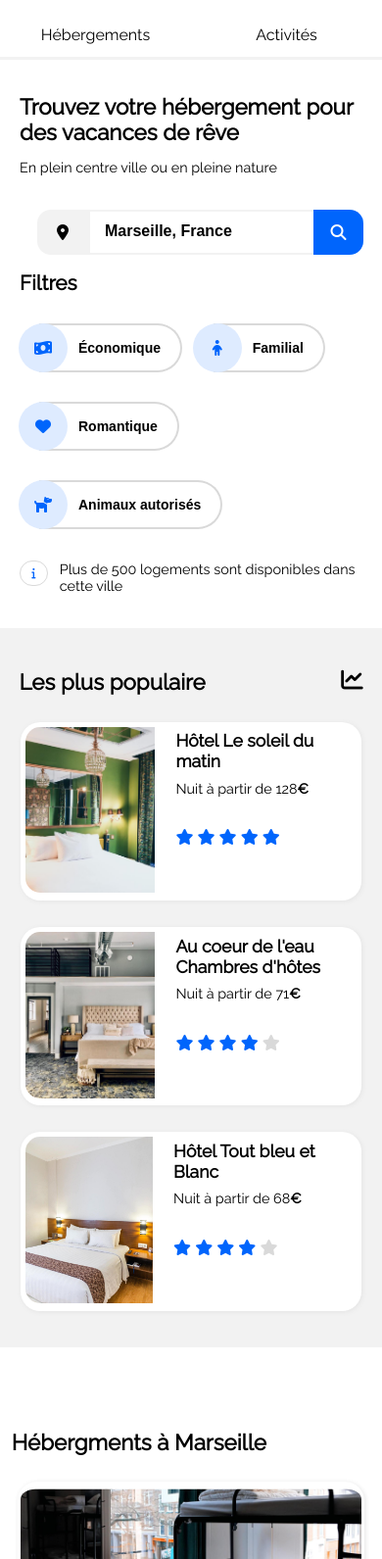
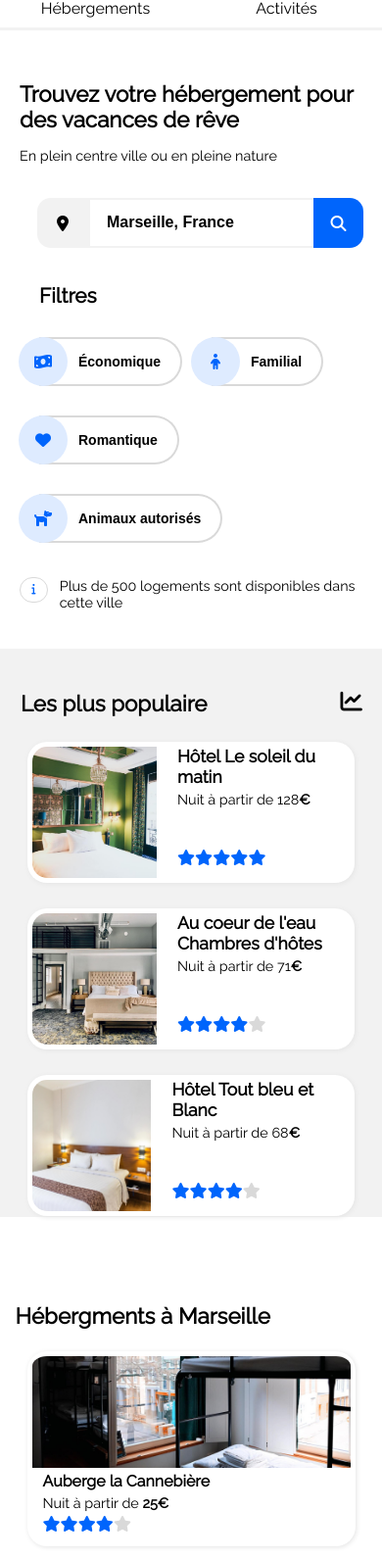
Before and after one commit to cremedekiwi/react_reservia, a plain HTML site: page index.html in a window 390 px wide. Shown: the part 101-1692 px from the top of the page at 98% size. Drawn offline with Linux system fonts and the light colour scheme.

Commit message:
PX VH VW Web et Mobile

```diff
--- a/responsive.css
+++ b/responsive.css
@@ -1,19 +1,19 @@
 @media (max-width: 768px) {
   header {
-    margin-left: 5vw;
-    margin-top: 4.80vh;
+    margin-left: 20px;
+    margin-top: 32px;
   }
 
   nav {
-      position: unset;
+    position: unset;
   }
 
   /* Menu S'inscrire */
 
   #nav_subscribe {
     position: absolute;
-    top: 6.45vh;
-    right: 0;
+    top: 43px;
+    right: 21px;
     border-bottom: 0;
   }
 
@@ -21,16 +21,16 @@
 
   #nav_lodging {
     position: absolute;
-    top: 14.99vh;
+    top: 100px;
     left: 0;
-    height: 2rem;
+    height: 29px;
   }
 
   #nav_activity {
     position: absolute;
-    top: 14.99vh;
+    top: 100px;
     right: 0;
-    height: 2rem;
+    height: 29px;
   }
 
   nav a:hover,
@@ -42,7 +42,7 @@
   nav li {
     margin-left: 0;
     width: 50%;
-    height: 2rem;
+    height: 29px;
     text-align: center;
     border-bottom: 3px solid #f2f2f2;
   }
@@ -56,16 +56,16 @@
   /* Search */
 
   #search {
-    margin-top: 6.688rem;
-    margin-left: 1.25rem;
+    margin-top: 107px;
+    margin-left: 20px;
   }
 
   #search_form {
     display: flex;
     margin: 0 auto; /* Centrer le bloc de recherche */
-    margin-top: 2.188rem;
+    margin-top: 35px;
     width: 334px;
-    height: 2.875rem;
+    height: 51px;
   }
 
   /* Icon */
@@ -104,21 +104,16 @@
   /* Filter */
 
   #search_filter {
-    margin-top: 0;
-    margin-left: 0;
-    width: 20.5rem;
+    margin-top: 36px;
+    margin-left: 20px;
     display: flex;
     flex-wrap: wrap;
+    gap: 30px;
   }
 
   #search_filter h2 {
-    width: 20.5rem;
-  }
-
-  .filter_icon {
-    /* Icon Filtres */
-    margin-top: 18px;
-    margin-left: 1.25rem;
+    padding-top: 0px;
+    width: 328px;
   }
 
   #search_information i {
@@ -130,10 +125,10 @@
   /* Blocs Hébergements */
 
   #lodging {
-    height: auto;
+    height: 100%;
+    margin-top: 0px;
     display: flex;
     flex-direction: column;
-    margin-left: 0;
   }
 
   #lodging_popular {
@@ -142,7 +137,8 @@
     order: -1;
     border-radius: 0;
     width: 100%;
-    height: 86.96vh;
+    height: 580px;
+    margin-top: 39px;
     margin-left: 0;
   }
 
@@ -163,9 +159,9 @@
   }
 
   #lodging_popular_title h1 {
-    padding-top: 5vh;
-    padding-left: 3vw;
-    padding-right: 3vw;
+    margin-top: 43px;
+    margin-left: 21px;
+    margin-right: 20px;
     display: flex;
     width: 100%;
   }
@@ -173,41 +169,45 @@
   #lodging_popular_article_container {
     display: block;
     margin: 0 auto;
-    margin-bottom: 2.313rem;
+    margin-bottom: 37px;
   }
 
   #lodging_popular article {
-    width: 89.07vw;
-    height: 21.59vh;
+    width: 334px;
+    height: 144px;
   }
 
   #lodging_popular article img {
-    width: 33.87vw;
-    height: 20.09vh;
+    width: 127px;
+    height: 134px;
   }
 
   /* Hébergements à Marseille */
 
   #lodging_marseille article {
-    padding: 0.2rem;
-    width: 89.33vw;
-    height: 29.84vh;
+    width: 335px;
+    height: 199px;
   }
 
   #lodging_marseille article img {
-    width: 89.33vw;
-    height: 17.09vh;
+    width: 325px;
+    height: 114px;
+  }
+
+  #lodging_marseille h3 {
+    margin-top: 35px;
+    margin-left: 20px;
   }
 
   /* Activités à Marseille*/
 
   #activity_title {
-    margin-top: 3.625rem;
-    margin-left: 1.25rem;
+    margin-top: 58px;
+    margin-left: 22px;
   }
 
   #activity {
-    margin-top: 2rem;
+    margin-top: 32px;
     margin-left: 0;
     height: 100%;
     width: 100%;
@@ -216,28 +216,39 @@
   #activity article {
     display: block;
     margin: 0 auto;
-    margin-bottom: 1.5rem;
-    width: 20.875rem;
-    height: 11.875rem;
+    margin-bottom: 24px;
+    width: 334px;
+    height: 190px;
   }
 
   #activity article img {
-    width: 20.875rem;
-    height: 8.375rem;
+    width: 334px;
+    height: 134px;
   }
 
   #activity h2 {
-    margin-left: 4vw;
+    margin-top: 15px;
+    margin-left: 20px;
   }
 
   footer {
     display: flex;
     flex-direction: column;
     align-items: flex-start;
-    justify-content: center;
-    height: 72.86vh;
-    padding-left: 7.73vw;
-    margin-top: 3vh;
+    height: 486px;
+    margin-top: 49px;
+    padding-left: 32px;
+
+    gap: 0;
+  }
+
+  footer h3 {
+    margin-top: 45px;
+    padding: 0;
+  }
+
+  footer ul {
+    margin-top: 26px;
   }
 }
 
--- a/style.css
+++ b/style.css
@@ -44,16 +44,16 @@ a:active {
 /* Header */
 
 header {
+  display: flex;
+  justify-content: space-between;
   margin-left: 5vw;
-  margin-top: 5.78vh;
+  margin-top: 4vh;
 }
 
 /* Menu */
 
 nav {
-  position: absolute;
-  right: 5.35vw;
-  top: 5.67vh;
+  margin-right: 5vw;
 }
 
 nav a {
@@ -69,7 +69,7 @@ nav a:hover,
 a:active {
   color: #0065fc;
   border-top: 2px solid;
-  padding-top: 5.45vh;
+  padding-top: 3.806vh;
 }
 
 #nav_subscribe a {
@@ -79,7 +79,7 @@ a:active {
 }
 
 nav ul {
-  gap: 4.65vw;
+  gap: 67px;
   display: flex;
 }
 
@@ -91,17 +91,18 @@ nav li {
 /* Formulaire */
 
 #search {
+  margin-top: 50px;
   margin-left: 5vw;
 }
 
 #search_title p {
-  margin-top: 1.67vh;
+  margin-top: 15px;
 }
 
 #search_form {
   display: flex;
-  margin-top: 2.11vh;
-  height: 5.67vh;
+  margin-top: 19px;
+  height: 51px;
 }
 
 /* Icone Maps*/
@@ -111,7 +112,7 @@ nav li {
   border-radius: 14px 0 0 14px;
   text-align: center;
   background-color: #f2f2f2;
-  width: 50px;
+  width: 52px;
   display: flex; /* contexte sur le parent */
   flex-direction: column; /* direction d'affichage verticale */
   justify-content: center; /* alignement vertical */
@@ -124,8 +125,8 @@ nav li {
   border-right-style: none;
   border-color: #f2f2f2;
   border: 1;
-  padding-left: 15px;
-  width: 16.25vw;
+  padding-left: 17px;
+  width: 234px;
 }
 
 #search_form ::placeholder {
@@ -141,7 +142,7 @@ nav li {
   border: 0;
   background-color: #0065fc;
   color: white;
-  width: 9.31vw;
+  width: 134px;
 }
 
 .search_form_button_icon {
@@ -152,13 +153,13 @@ nav li {
 
 #search_filter {
   display: flex;
-  margin-top: 3.45vh;
-  gap: 3vw;
+  margin-top: 31px;
+  gap: 50px;
 }
 
 #search_filter h2 {
   font-size: 1.3rem;
-  padding-top: 1.89vh;
+  padding-top: 18px;
 }
 
 .filter_icon {
@@ -196,7 +197,7 @@ nav li {
 
 #search_information {
   display: flex;
-  margin-top: 3.89vh;
+  margin-top: 35px;
 }
 
 #search_information i {
@@ -206,8 +207,8 @@ nav li {
   border-radius: 1rem;
   text-align: center;
   color: #0065fc;
-  height: 1.5rem;
-  width: 1.5rem;
+  height: 24px;
+  width: 24px;
   display: flex;
   flex-direction: column;
   justify-content: center;
@@ -217,17 +218,19 @@ nav li {
   display: flex;
   flex-direction: column;
   justify-content: center;
-  margin-left: 0.75rem;
+  margin-left: 12px;
 }
 
 /* Blocs Hébergements */
 
 #lodging {
   height: 69.56vh;
+  margin-top: 37px;
   display: flex;
   justify-content: center;
-  margin-top: 4.11vh;
 }
+
+/* Hébergements */
 
 #lodging_marseille {
   background-color: #f2f2f2;
@@ -235,25 +238,16 @@ nav li {
   width: 61.11vw;
 }
 
-#lodging_popular {
-  background-color: #f2f2f2;
-  border-radius: 20px;
-  width: 26.39vw;
-  margin-left: 2.78vw;
-}
-
-/* Hébergements */
-
-#lodging_marseille h1,
-h3 {
-  padding-top: 5.046vh;
-  padding-left: 3vw;
+#lodging_marseille h1 {
+  margin-top: 47px;
+  margin-left: 4vw;
 }
 
 #lodging_marseille_article_container {
   display: flex;
   flex-wrap: wrap;
-  justify-content: space-evenly;
+  justify-content: center;
+  gap: 1vw;
 }
 
 #lodging_marseille_article_container h2 {
@@ -263,9 +257,9 @@ h3 {
 #lodging_marseille article {
   background-color: white;
   border-radius: 20px;
-  width: 17.08vw;
-  height: 22.11vh;
-  margin-top: 1.688rem;
+  width: 17vw;
+  height: 22vh;
+  margin-top: 23px;
   box-shadow: 1px 1px 5px #e4e4e4;
 }
 
@@ -274,42 +268,57 @@ h3 {
   margin-left: auto;
   margin-right: auto;
   border-radius: 15px 15px 0 0;
-  width: 16.39vw;
-  height: 12.67vh;
-  padding-top: 0.55vh;
+  width: 16.6vw;
+  height: 13vh;
+  padding-top: 5px;
   object-fit: cover;
 }
 
 .lodging_marseille_info {
   margin-top: 0.5vh;
-  margin-left: 1vw;
+  margin-left: 16px;
 }
 
 .lodging_marseille_info p {
-  margin-top: 0.8vh;
+  margin-top: 0.5vh;
 }
 
 .lodging_marseille_info i {
   margin-top: 0.5vh;
   color: #0065fc;
+  width: 12px;
+  height: 12px;
+  margin-right: 2px;
 }
 
 .fa-star.star_grey {
   color: #d9d9d9; /* Icon Gris */
 }
 
+#lodging_marseille h3 {
+  margin-top: 4vh;
+  margin-left: 4vw;
+}
+
 /* Les plus populaires */
+
+#lodging_popular {
+  background-color: #f2f2f2;
+  border-radius: 20px;
+  width: 26.39vw;
+  margin-left: 2.78vw;
+}
 
 #lodging_popular h2 {
   font-size: 1.1rem;
 }
 
 #lodging_popular_title h1 {
-  padding-top: 2.875rem;
+  margin-top: 46px;
   display: flex;
   justify-content: space-between;
-  margin-left: 2vw;
-  margin-right: 2vw;
+  margin-left: 1.8vw;
+  margin-right: 1.8vw;
 }
 
 #lodging_popular_article_container {
@@ -322,40 +331,45 @@ h3 {
   display: flex;
   background-color: white;
   border-radius: 20px;
-  width: 23.82vw;
+  width: 24vw;
   height: 16vh;
-  margin-top: 1.688rem;
+  margin-top: 26px;
   box-shadow: 1px 1px 5px #e4e4e4;
 }
 
 #lodging_popular article img {
   border-radius: 15px 0 0 15px;
-  width: 8.82vw;
-  height: 14.89vh;
-  margin: 0.313rem;
+  width: 9vw;
+  height: 15.3vh;
+  margin-top: 5px;
+  margin-left: 5px;
   object-fit: cover;
 }
 
 .lodging_popular_info {
-  margin-top: 1vh;
-  margin-left: 1rem;
+  margin-top: 0.5vh;
+  margin-left: 21px;
 }
 
 .lodging_popular_info p {
-  margin-top: 1vh;
+  margin-top: 0.5vh;
 }
 
 .lodging_popular_info i {
-  margin-top: 4vh;
   color: #0065fc;
+  width: 12px;
+  height: 12px;
+  margin-top: 5vh;
+  margin-right: 2px;
 }
 
 /* Activités à Marseille*/
 
 #activity_title {
   display: flex;
-  margin-top: 7.22vh;
+  margin-top: 65px;
   margin-left: 5vw;
+  margin-bottom: 26px;
 }
 
 #activity {
@@ -365,8 +379,9 @@ h3 {
   flex-direction: column;
   flex-wrap: wrap;
   justify-content: space-between;
-  margin-left: 5vw;
-  margin-top: 3vh;
+  margin: 0 auto;
+  align-content: center;
+  gap: 2vw;
 }
 
 #activity article {
@@ -384,9 +399,10 @@ h3 {
 }
 
 #activity h2 {
-  margin-top: 2vh;
-  margin-left: 1.2vw;
+  margin-top: 2.5vh;
+  margin-left: 1vw;
 }
+
 .activity_vieuxPort_parcNational {
   height: 49.56vh;
 }
@@ -425,12 +441,12 @@ h3 {
 /* Footer */
 
 footer {
-  margin-top: 6.67vh;
+  margin-top: 61px;
   background-color: #f2f2f2;
   display: flex;
   align-items: center;
-  gap: 15.76vw;
-  height: 24.22vh;
+  gap: 227px;
+  height: 218px;
   padding-left: 5vw;
 }
 
@@ -440,8 +456,5 @@ footer h3 {
 }
 
 footer ul {
-  margin-top: 2.55vh;
+  margin-top: 23px;
 }
-footer li {
-  list-style-type: none;
-}
```
Also changed, not shown: index.html (+0 -3 lines).
